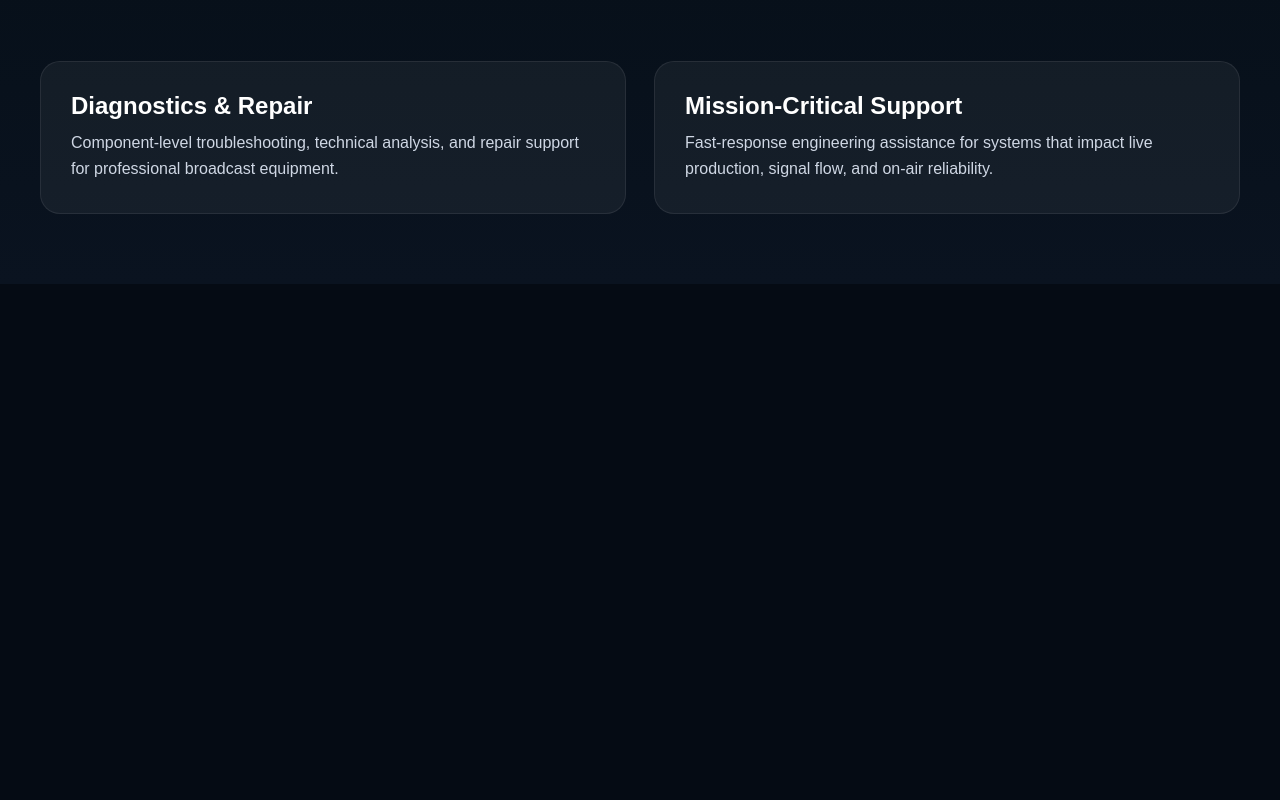
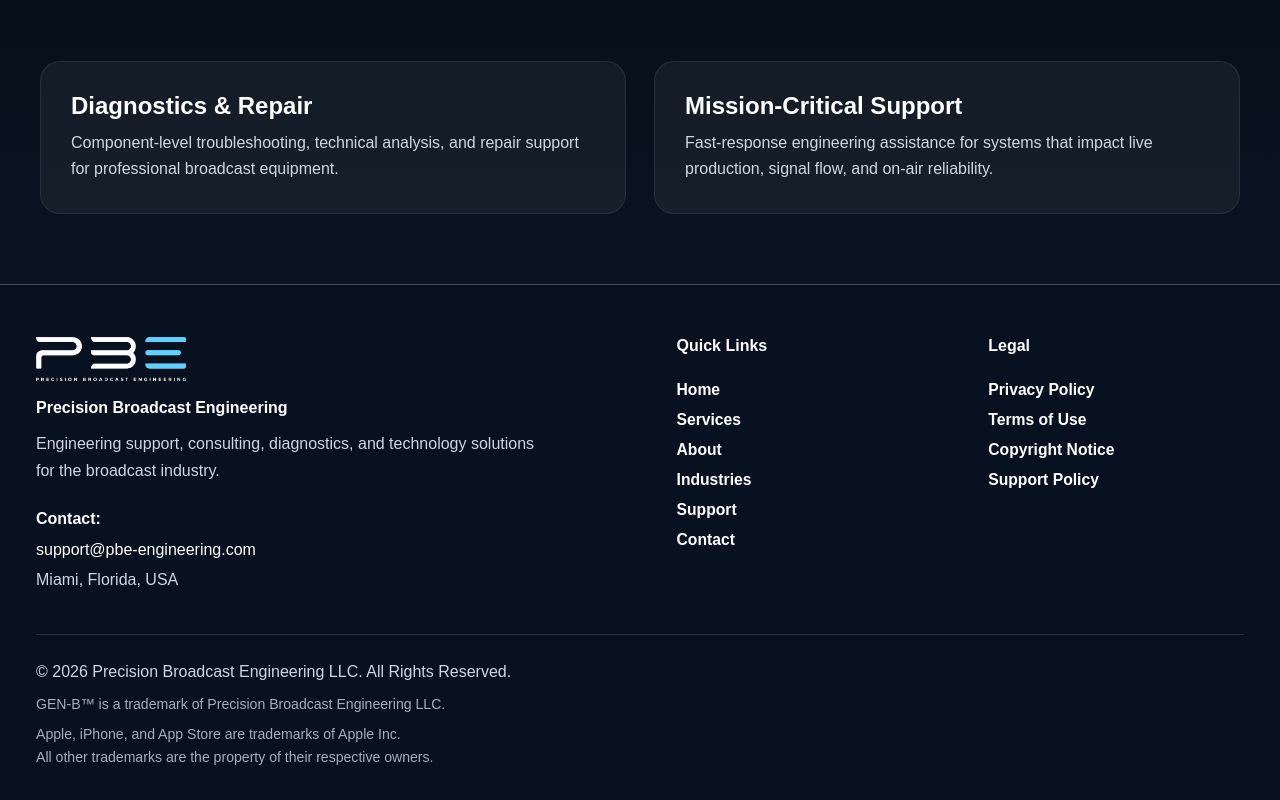
Before and after one commit to lmart828/pbe-website, a Next.js app: page / in a window 1280 px wide. Shown: the part 810-1610 px from the top of the page. Before the commit the page ends 1094 px from the top, so only its background shows below. Built offline with nearby package versions, Linux system fonts and the light colour scheme.

Commit message:
Add professional footer and site layout improvements

```diff
--- a/app/globals.css
+++ b/app/globals.css
@@ -513,6 +513,107 @@ a {
 }
 
 /* =========================
+   FOOTER
+========================= */
+.site-footer {
+  width: 100%;
+  background: #07111f;
+  border-top: 1px solid rgba(255, 255, 255, 0.25);
+  color: #cfd7e4;
+}
+
+.footer-inner {
+  width: min(1320px, calc(100% - 72px));
+  margin: 0 auto;
+  padding: 52px 0 42px;
+  display: grid;
+  grid-template-columns: minmax(280px, 1.6fr) minmax(160px, 0.7fr) minmax(190px, 0.7fr);
+  gap: 56px;
+  align-items: start;
+}
+
+.footer-logo {
+  display: block;
+  width: auto;
+  height: auto;
+  max-width: 150px;
+  margin-bottom: 18px;
+}
+
+.footer-brand h2,
+.footer-links h3 {
+  color: #ffffff;
+  font-size: 1rem;
+  font-weight: 800;
+  margin-bottom: 14px;
+}
+
+.footer-brand p {
+  max-width: 520px;
+  color: #cfd7e4;
+  line-height: 1.65;
+}
+
+.footer-contact {
+  margin-top: 22px;
+  display: grid;
+  gap: 6px;
+  color: #cfd7e4;
+  line-height: 1.5;
+}
+
+.footer-contact p {
+  color: #ffffff;
+  font-weight: 700;
+}
+
+.footer-contact a,
+.footer-links a {
+  color: #ffffff;
+  transition: color 0.25s ease, opacity 0.25s ease;
+}
+
+.footer-contact a:hover,
+.footer-links a:hover {
+  color: #00cfff;
+}
+
+.footer-links {
+  display: flex;
+  flex-direction: column;
+  gap: 12px;
+}
+
+.footer-links a {
+  width: fit-content;
+  color: #ffffff;
+  font-size: 0.98rem;
+  font-weight: 600;
+}
+
+.footer-bottom {
+  width: min(1320px, calc(100% - 72px));
+  margin: 0 auto;
+  padding: 24px 0 32px;
+  border-top: 1px solid rgba(255, 255, 255, 0.12);
+  color: #cfd7e4;
+  line-height: 1.6;
+}
+
+.footer-bottom p {
+  margin-bottom: 8px;
+}
+
+.footer-bottom p:last-child {
+  margin-bottom: 0;
+}
+
+.footer-trademark {
+  font-size: 0.88rem;
+  color: rgba(207, 215, 228, 0.8);
+}
+
+/* =========================
    RESPONSIVE
 ========================= */
 @media (max-width: 980px) {
@@ -552,6 +653,20 @@ a {
 
   .logo-img {
     max-width: 210px;
+  }
+
+  .footer-inner {
+    width: min(100% - 48px, 1320px);
+    grid-template-columns: 1fr 1fr;
+    gap: 38px;
+  }
+
+  .footer-brand {
+    grid-column: 1 / -1;
+  }
+
+  .footer-bottom {
+    width: min(100% - 48px, 1320px);
   }
 }
 
@@ -623,6 +738,26 @@ a {
   .industries-cta h3 {
     font-size: 1.6rem;
   }
+
+  .footer-inner {
+    width: min(100% - 28px, 1320px);
+    padding: 42px 0 34px;
+    grid-template-columns: 1fr;
+    gap: 32px;
+  }
+
+  .footer-logo {
+    max-width: 130px;
+  }
+
+  .footer-bottom {
+    width: min(100% - 28px, 1320px);
+    padding: 22px 0 28px;
+  }
+
+  .footer-links {
+    gap: 10px;
+  }
   /* =========================
    CONTACT FIX (iPhone issue)
 ========================= */
--- a/app/layout.js
+++ b/app/layout.js
@@ -41,6 +41,64 @@ export default function RootLayout({ children }) {
         </header>
 
         <main>{children}</main>
+
+        <footer className="site-footer">
+          <div className="footer-inner">
+            <div className="footer-brand">
+              <Image
+                src="/logo.png"
+                alt="Precision Broadcast Engineering Logo"
+                width={150}
+                height={58}
+                className="footer-logo"
+              />
+
+              <h2>Precision Broadcast Engineering</h2>
+              <p>
+                Engineering support, consulting, diagnostics, and technology
+                solutions for the broadcast industry.
+              </p>
+
+              <div className="footer-contact">
+                <p>Contact:</p>
+                <a href="mailto:support@pbe-engineering.com">
+                  support@pbe-engineering.com
+                </a>
+                <span>Miami, Florida, USA</span>
+              </div>
+            </div>
+
+            <nav className="footer-links" aria-label="Quick Links">
+              <h3>Quick Links</h3>
+              <Link href="/">Home</Link>
+              <Link href="/services">Services</Link>
+              <Link href="/about">About</Link>
+              <Link href="/industries">Industries</Link>
+              <Link href="/support">Support</Link>
+              <Link href="/contact">Contact</Link>
+            </nav>
+
+            <nav className="footer-links" aria-label="Legal">
+              <h3>Legal</h3>
+              <Link href="/privacy-policy">Privacy Policy</Link>
+              <Link href="/terms-of-use">Terms of Use</Link>
+              <Link href="/copyright-notice">Copyright Notice</Link>
+              <Link href="/support-policy">Support Policy</Link>
+            </nav>
+          </div>
+
+          <div className="footer-bottom">
+            <p>© 2026 Precision Broadcast Engineering LLC. All Rights Reserved.</p>
+            <p className="footer-trademark">
+              GEN-B™ is a trademark of Precision Broadcast Engineering LLC.
+            </p>
+            <p className="footer-trademark">
+              Apple, iPhone, and App Store are trademarks of Apple Inc.
+              <br />
+              All other trademarks are the property of their respective owners.
+            </p>
+          </div>
+        </footer>
       </body>
     </html>
   );
```
